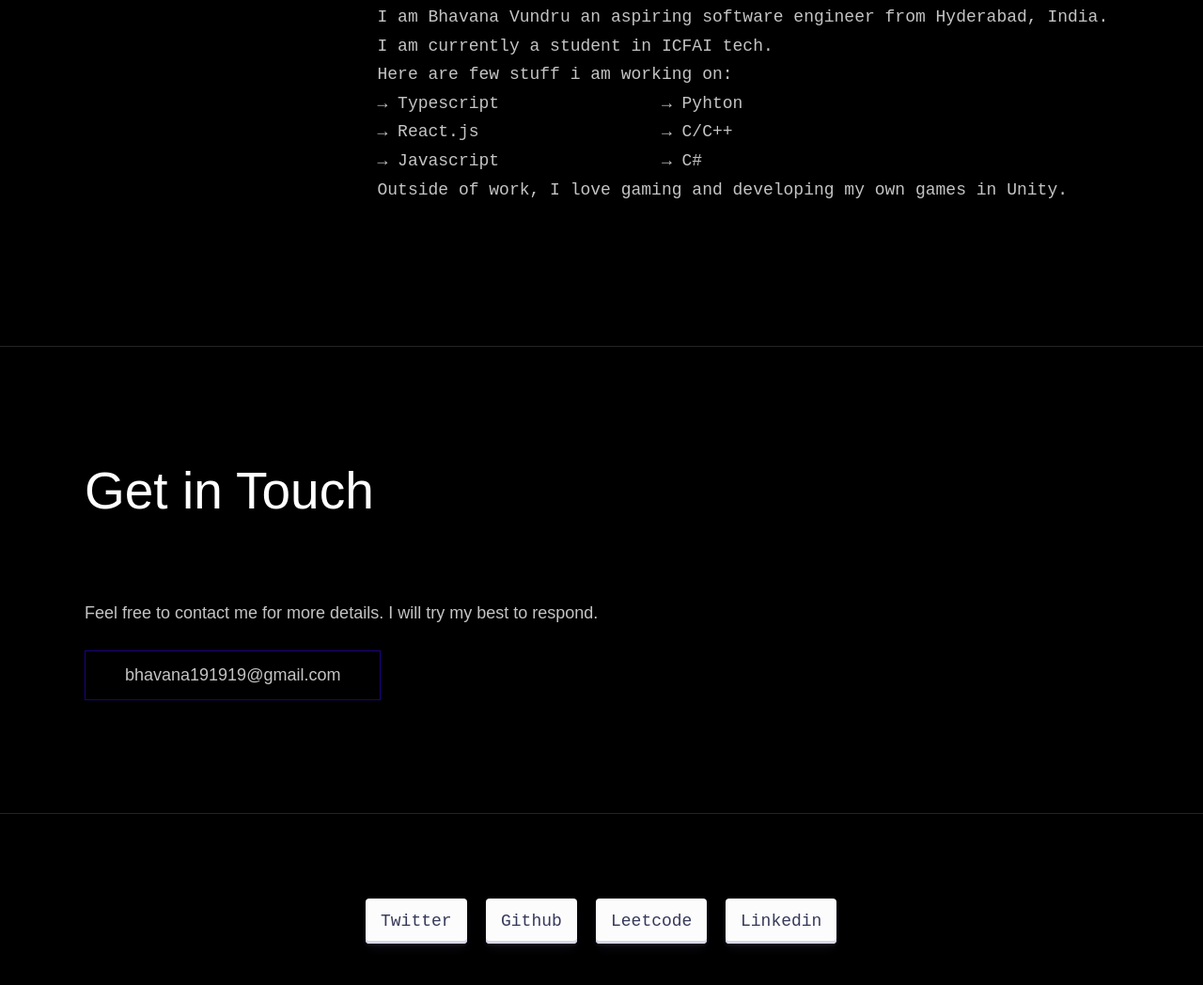
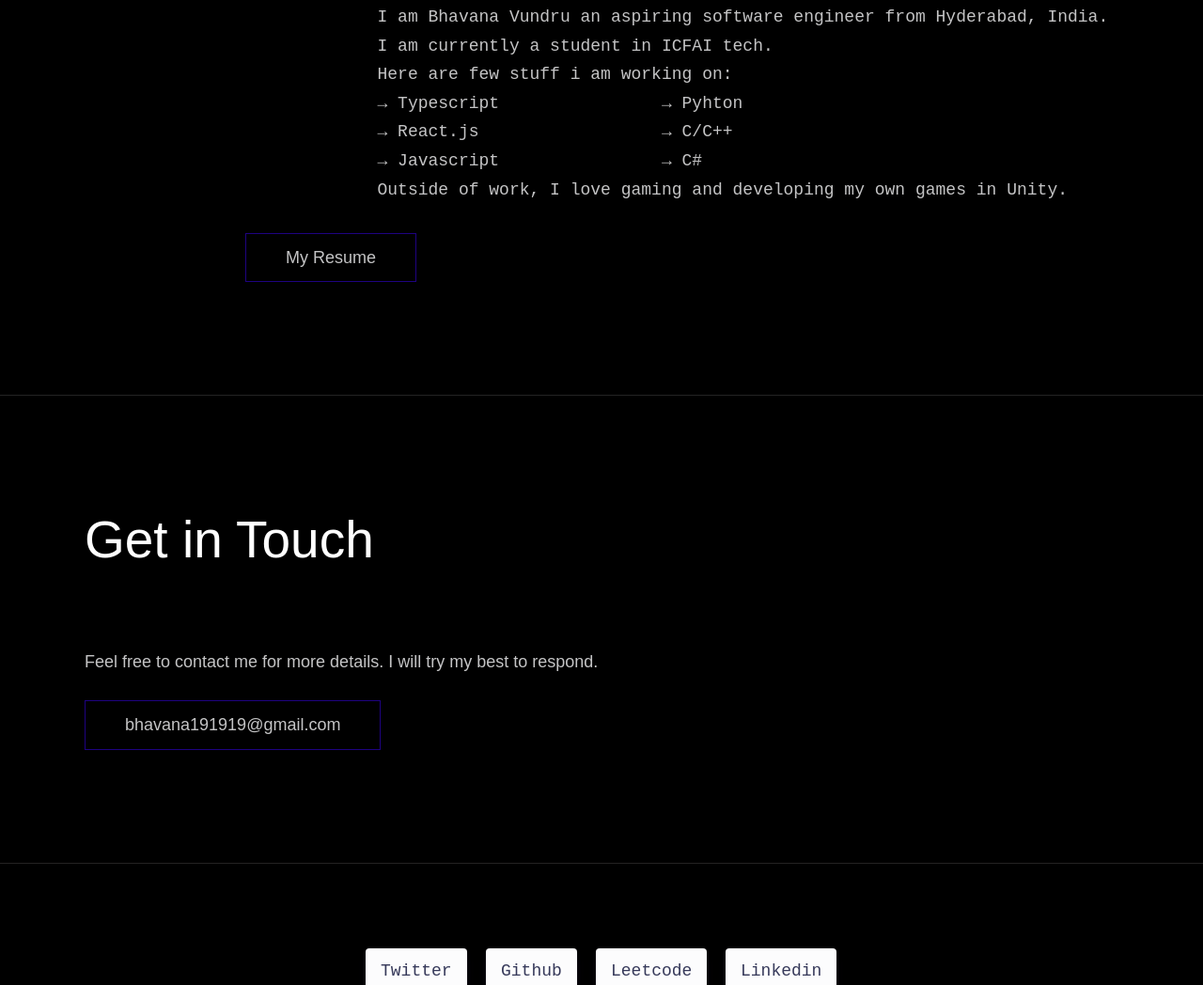
Before and after one commit to bhavanavundru/portfolio, a plain HTML site: page index.html in a window 1280 px wide. Shown: the part 1065-2113 px from the top of the page at 94% size. Drawn offline with Linux system fonts and the light colour scheme; a web font is replaced by a local one.

Commit message:
initial commit

```diff
--- a/index.html
+++ b/index.html
@@ -55,6 +55,7 @@
              → Javascript                → C#
              Outside of work, I love gaming and developing my own games in Unity.
             </pre>
+            <a href="https://drive.google.com/file/d/1aA_lQuqWAG24FD6VapBpg5DWKSxkf6yH/view?usp=sharing" class="btn">My Resume</a>
           </div>
     </section>
   </main>
```
